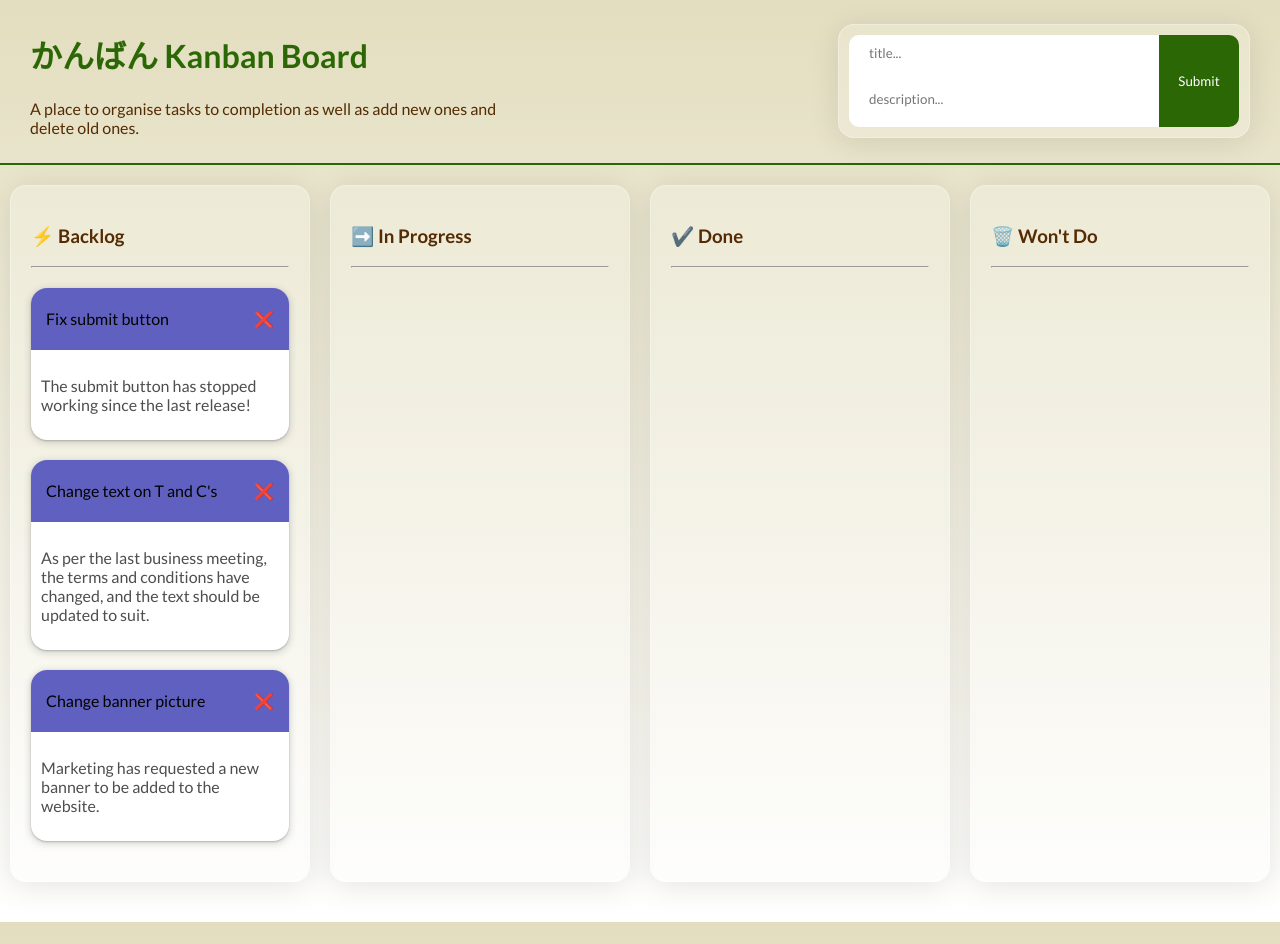
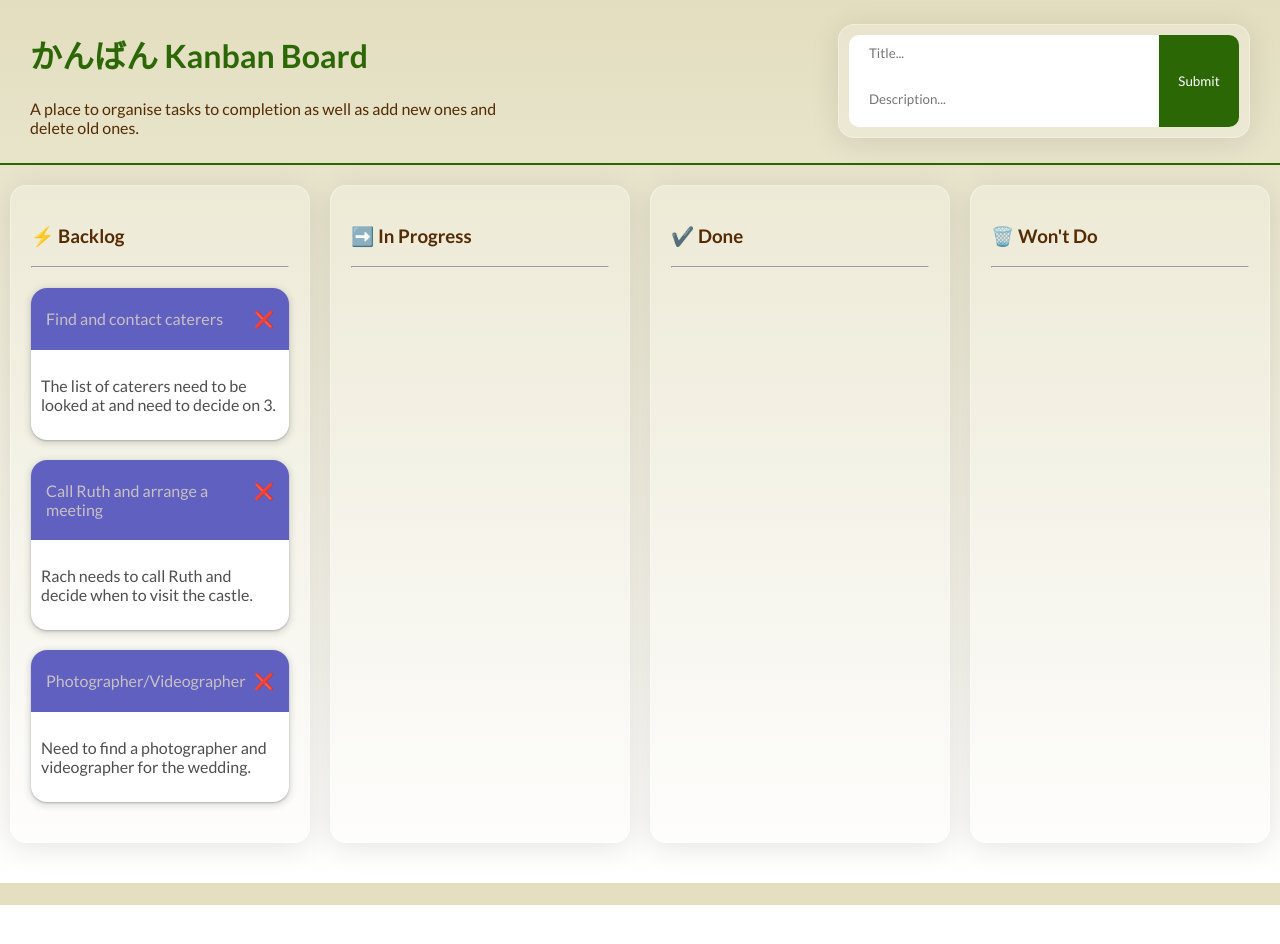
Before and after one commit to ItsMeSteve88/js-css-html-kanban-board, a plain HTML site: page index.html in a window 1280 px wide. After the commit the page ends 905 px from the top, so only its background shows below. Drawn offline with Linux system fonts and the light colour scheme.

Commit message:
little tweaks

```diff
--- a/css/styles.css
+++ b/css/styles.css
@@ -121,7 +121,7 @@ header .info-container p {
 
   .task-header {
     background-color: rgb(96, 96, 192);
-    color: var(--black);
+    color: rgb(200, 193, 193);
     padding: 5px 15px;
     display: flex;
     justify-content: space-between;
--- a/index.html
+++ b/index.html
@@ -17,8 +17,8 @@
       </div>
       <form class="input-container">
         <div class="fields">
-          <input id="title" placeholder="title..." />
-          <input id="description" placeholder="description..." />
+          <input id="title" placeholder="Title..." />
+          <input id="description" placeholder="Description..." />
         </div>
         <input type="submit" id="submit-button" />
       </form>
--- a/js/app.js
+++ b/js/app.js
@@ -8,21 +8,21 @@ const errorContainer = document.querySelector('.error-container')
 let tasks = [
   {
     id: 0,
-    title: 'Fix submit button',
+    title: 'Find and contact caterers',
     description:
-      'The submit button has stopped working since the last release!',
+      'The list of caterers need to be looked at and need to decide on 3.',
   },
   {
     id: 1,
-    title: "Change text on T and C's",
+    title: "Call Ruth and arrange a meeting ",
     description:
-      'As per the last business meeting, the terms and conditions have changed, and the text should be updated to suit.',
+      'Rach needs to call Ruth and decide when to visit the castle.',
   },
   {
     id: 2,
-    title: 'Change banner picture',
+    title: 'Photographer/Videographer',
     description:
-      'Marketing has requested a new banner to be added to the website.',
+      'Need to find a photographer and videographer for the wedding.',
   },
 ]
 
@@ -79,7 +79,7 @@ function addColor(column) {
       color = 'rgb(255, 221, 51)'
       break
     case 'done':
-      color = 'rgb(85, 255, 51)'
+      color = 'rgb(44, 103, 5)'
       break
     case 'discard':
       color = 'rgb(255, 51, 85)'
@@ -124,6 +124,8 @@ function showError(message) {
   }, 2000)
 }
 
+// add task
+
 function addTask(e) {
   e.preventDefault()
   const filteredTitles = tasks.filter((task) => {
```
